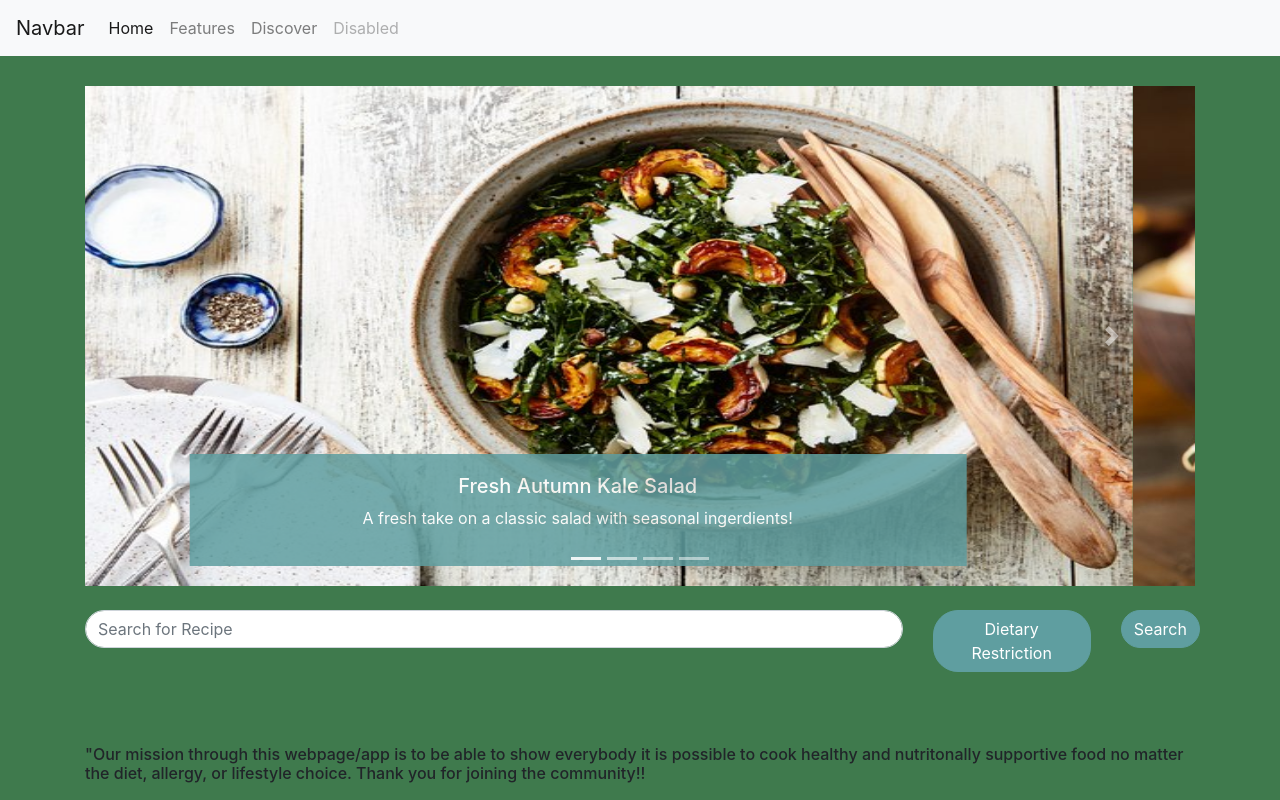
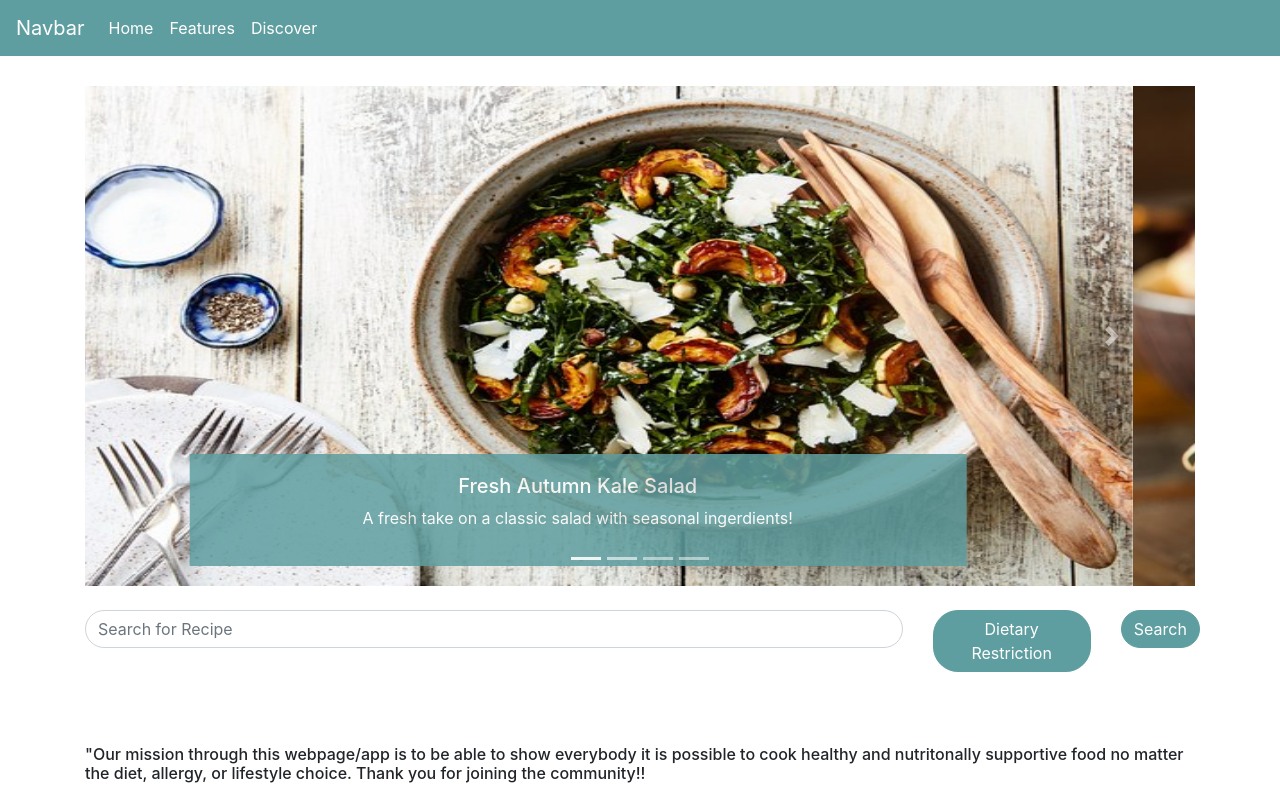
Before and after one commit to danielp28/ResponsiveRecipes, a plain HTML site: page index.html in a window 1280 px wide. Drawn offline with nearby package versions, Linux system fonts and the light colour scheme; no server answers.

Commit message:
changing some css

```diff
--- a/assets/css/style.css
+++ b/assets/css/style.css
@@ -2,10 +2,22 @@ body{
     box-sizing: border-box;
     /* font-family: Verdana, Geneva, Tahoma, sans-serif; */
     font-size: 16px;
-    background-color: rgb(63, 122, 77);
+
 
 }
 
+#main-navbar {
+    background-color: cadetblue;
+    color: white;
+}
+
+.inherit-color {
+    color: inherit;
+}
+
+.inherit-color:hover {
+    color: whitesmoke;
+}
 
 .w-100 {
     max-width: 1200px;
--- a/index.html
+++ b/index.html
@@ -21,18 +21,17 @@
 
 <body>
 
-  <nav class="navbar navbar-expand-lg navbar-light bg-light" id="main-navbar">
-    <a class="navbar-brand" href="#">Navbar</a>
+  <nav class="navbar navbar-expand-lg" id="main-navbar">
+    <a class="navbar-brand inherit-color" href="#">Navbar</a>
     <button class="navbar-toggler" type="button" data-toggle="collapse" data-target="#navbarNavAltMarkup"
       aria-controls="navbarNavAltMarkup" aria-expanded="false" aria-label="Toggle navigation">
       <span class="navbar-toggler-icon"></span>
     </button>
     <div class="collapse navbar-collapse" id="navbarNavAltMarkup">
       <div class="navbar-nav">
-        <a class="nav-item nav-link active" href="#">Home <span class="sr-only">(current)</span></a>
-        <a class="nav-item nav-link" href="#">Features</a>
-        <a class="nav-item nav-link" href="#">Discover</a>
-        <a class="nav-item nav-link disabled" href="#" tabindex="-1" aria-disabled="true">Disabled</a>
+        <a class="nav-item nav-link inherit-color active" href="#">Home <span class="sr-only">(current)</span></a>
+        <a class="nav-item nav-link inherit-color" href="#">Features</a>
+        <a class="nav-item nav-link inherit-color" href="#">Discover</a>
       </div>
     </div>
   </nav>
@@ -105,7 +104,7 @@
 
     <br>
     <div class="row">
-      <div class="col-md-12" >
+      <div class="col-md-12">
         <form class="form-container" style="width:100%">
           <div class="row">
             <div class="col-md-9" id="searchbar-div">
```
Also changed, not shown: navbar.html (+2 -2 lines). Lines whose indentation alone changed are shown as unchanged.
